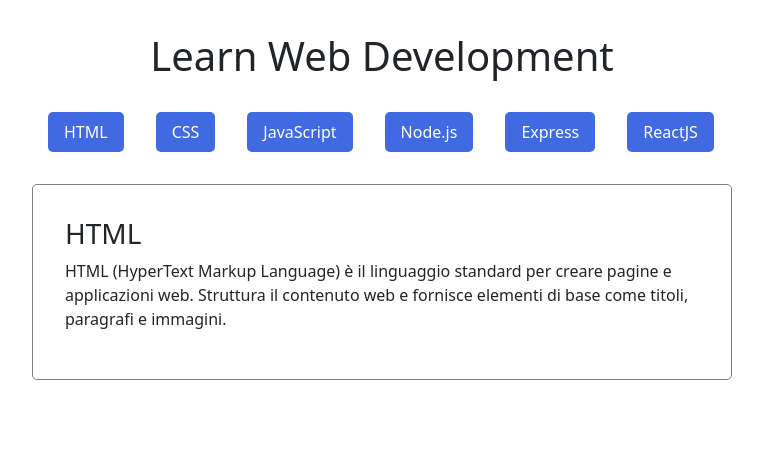
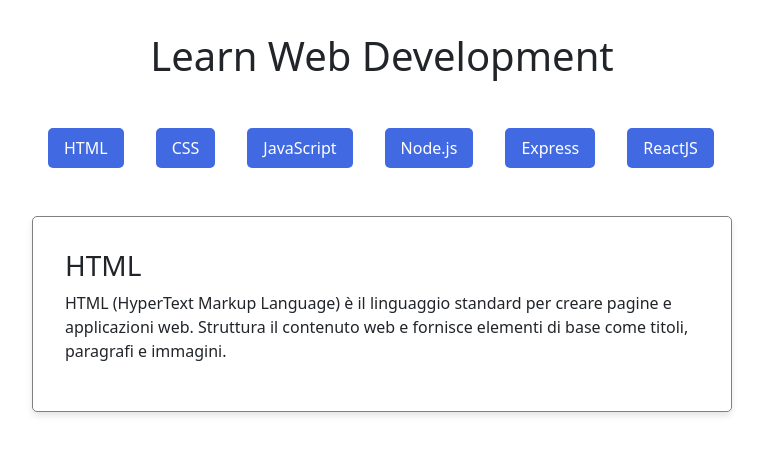
Before and after one commit to GiorgiaSecchi/react-use-state, a React (Vite) app: page / in a window 1280 px wide. Shown: the top 454 px of the page, without its empty margins (258-1021 px from the left). Built offline with nearby package versions, Linux system fonts and the light colour scheme.

Commit message:
add useState

```diff
--- a/src/assets/css/index.css
+++ b/src/assets/css/index.css
@@ -19,8 +19,7 @@
 }
 
 .btn-lang {
-  margin-left: 1rem;
-  margin-right: 1rem;
+  margin: 1rem;
   border-radius: 5px;
   border: none;
   padding: 0.5rem 1rem 0.5rem 1rem;
@@ -28,9 +27,20 @@
   color: white;
 }
 
+.btn-lang:hover {
+  background-color: gold;
+  color: black;
+}
+
+/* .btn-lang.active {
+  background-color: gold;
+  color: black;
+} */
+
 .card {
   border: 1px solid gray;
   margin-top: 2rem;
   padding: 2rem;
   border-radius: 5px;
+  box-shadow: 0 4px 6px rgba(0, 0, 0, 0.1);
 }
--- a/src/components/Main.jsx
+++ b/src/components/Main.jsx
@@ -1,20 +1,30 @@
 import languages from "../data/languages";
 // console.log(languages);
+import { useState } from "react";
 
 export default function Main() {
+  const [selectedLanguage, setSelectedLanguage] = useState(languages[0]);
+
   return (
     <main>
       <section className="container">
+        {/* bottoni */}
         <div>
           {languages.map((lang, index) => (
-            <button className="btn-lang" key={index}>
+            <button
+              className="btn-lang"
+              key={index}
+              onClick={() => setSelectedLanguage(lang)}
+            >
               {lang.title}
             </button>
           ))}
         </div>
+
+        {/* card */}
         <div className="card">
-          <h3>{languages[0].title}</h3>
-          <p>{languages[0].description}</p>
+          <h3>{selectedLanguage.title}</h3>
+          <p>{selectedLanguage.description}</p>
         </div>
       </section>
     </main>
```
